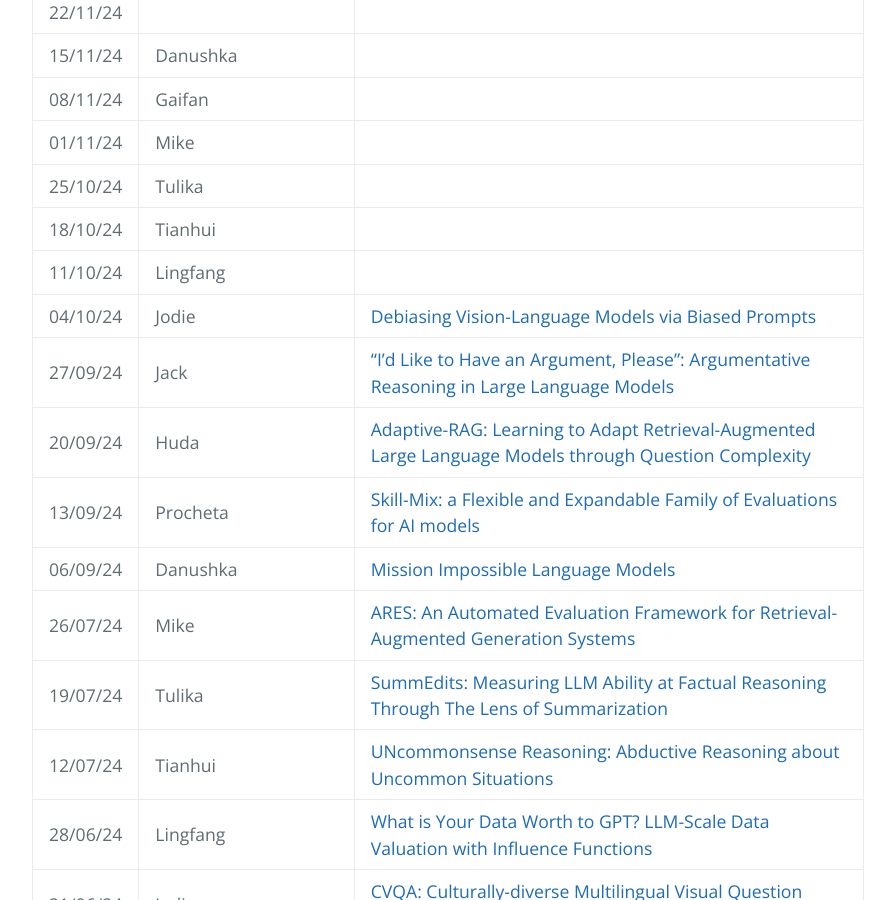
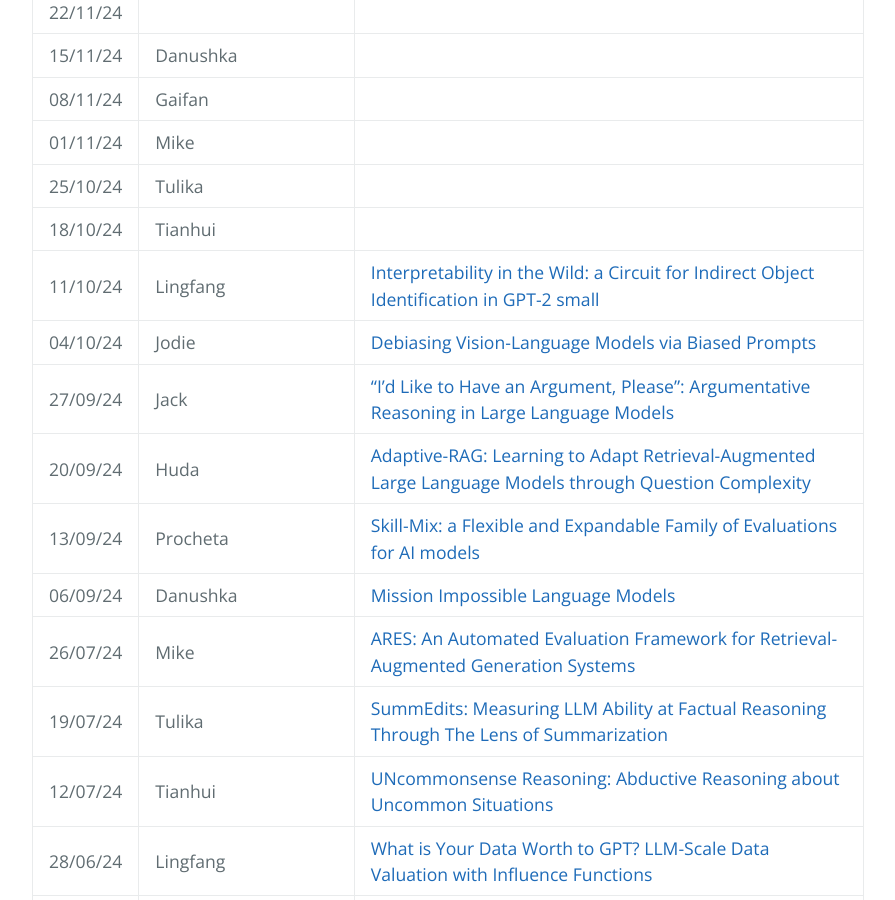
Before and after one commit to LivNLP/livnlp.github.io, a Jekyll site: the page built from reading.md, in a window 1280 px wide and 900 px high, scrolled down 801 px. Shown: the whole window, without its empty margins (192-1087 px from the left). Built offline with Jekyll 4.4.1, drawn with Linux system fonts in a browser that asks for light colours.

Commit message:
Update reading.md

```diff
--- a/reading.md
+++ b/reading.md
@@ -23,7 +23,7 @@ We meet on a weely basis to discuss recent research papers. Here is the schedule
 | 01/11/24 | Mike |
 | 25/10/24 | Tulika  |
 | 18/10/24 | Tianhui |
-| 11/10/24 | Lingfang |
+| 11/10/24 | Lingfang | [Interpretability in the Wild: a Circuit for Indirect Object Identification in GPT-2 small](https://arxiv.org/abs/2211.00593)
 | 04/10/24 | Jodie | [Debiasing Vision-Language Models via Biased Prompts](https://arxiv.org/abs/2302.00070)
 | 27/09/24 | Jack | [“I’d Like to Have an Argument, Please”: Argumentative Reasoning in Large Language Models](https://arxiv.org/abs/2309.16938)
 | 20/09/24 | Huda | [Adaptive-RAG: Learning to Adapt Retrieval-Augmented Large Language Models through Question Complexity](https://aclanthology.org/2024.naacl-long.389.pdf)
```
